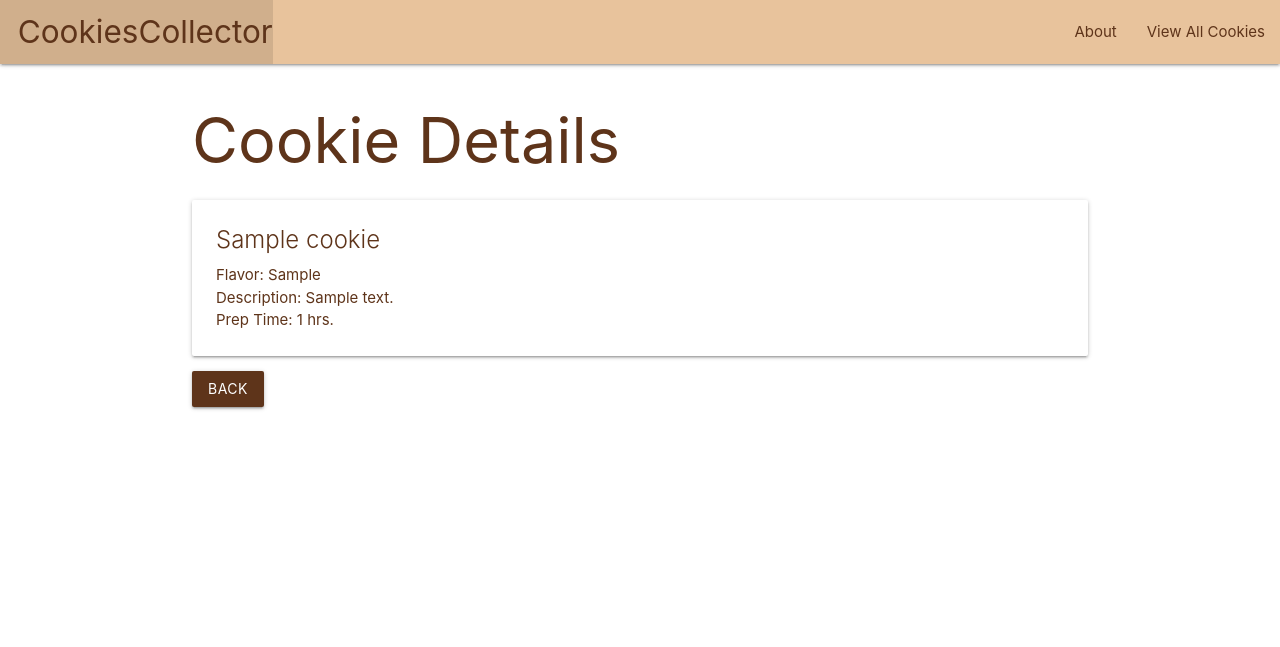
After one commit to gc893/django-cookie-collector, a Django app: page /cookies/1/ in a window 1280 px wide. The commit adds this page. Shown: the top 647 px of the page. Run offline with Django 3.2, Linux system fonts and the light colour scheme; tables that the repository leaves empty hold one stand-in row (values such as "Sample post").

Commit message:
add details route and page

```diff
--- a/main_app/static/css/style.css
+++ b/main_app/static/css/style.css
@@ -17,6 +17,14 @@ main {
     color: #5e341a;
 }
 
+#card-links {
+    color: #5e341a;
+}
+
+.btn {
+    background-color: #5e341a;
+}
+
 footer.page-footer {
     padding-top: 0;
     text-align: right;
--- /dev/null
+++ b/main_app/templates/cookies/detail.html
@@ -0,0 +1,16 @@
+{% extends 'base.html' %}
+{% block content %}
+
+<h1>Cookie Details</h1>
+
+<div class="card">
+  <div class="card-content">
+    <span class="card-title">{{ cookie.name }}</span>
+      <p>Flavor: {{ cookie.main_flavor }}</p>
+      <p>Description: {{ cookie.description }}</p>
+      <p>Prep Time: {{ cookie.prep_time }} hrs.</p>
+  </div>
+</div>
+<a href="/cookies" id='back-btn' class="waves-effect waves-light btn">Back</a>
+
+{% endblock %}
--- a/main_app/templates/cookies/index.html
+++ b/main_app/templates/cookies/index.html
@@ -5,12 +5,14 @@
 
 {% for cookie in cookies %}
   <div class="card">
+    <a id='card-links' href="{% url 'detail' cookie.id %}">
     <div class="card-content">
       <span class="card-title">{{ cookie.name }}</span>
       <p>Flavor: {{ cookie.main_flavor }}</p>
       <p>Description: {{ cookie.description }}</p>
-        <p>Prep Time: {{ cookie.prep_time }} hrs.</p>
+      <p>Prep Time: {{ cookie.prep_time }} hrs.</p>
     </div>
+  </a>
   </div>
 {% endfor %}
 
--- a/main_app/urls.py
+++ b/main_app/urls.py
@@ -5,4 +5,5 @@ urlpatterns = [
     path('', views.home, name='home'),
     path('about/', views.about, name='about'),
     path('cookies/', views.cookies_index, name='index'),
+    path('cookies/<int:cookie_id>/', views.cookies_detail, name='detail'),
 ]
--- a/main_app/views.py
+++ b/main_app/views.py
@@ -14,3 +14,7 @@ def about(request):
 def cookies_index(request):
     cookies = Cookie.objects.all()
     return render(request, 'cookies/index.html', {'cookies': cookies})
+
+def cookies_detail(request, cookie_id):
+  cookie = Cookie.objects.get(id=cookie_id)
+  return render(request, 'cookies/detail.html', { 'cookie': cookie })
```
